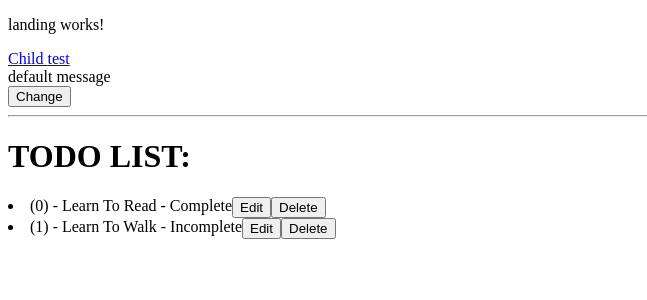
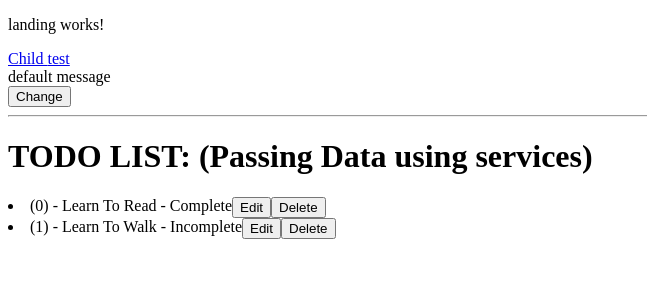
Before and after one commit to msenador/angular-passing-data-with-services, an Angular app: page / in a window 1280 px wide. Shown: the top 300 px of the page, without its empty margins (0-647 px from the left). Built offline with nearby package versions, Linux system fonts and the light colour scheme.

Commit message:
edit header

```diff
--- a/src/app/landing/landing.component.html
+++ b/src/app/landing/landing.component.html
@@ -8,7 +8,7 @@ test</a>
 <div>{{message}}</div>
 <button (click)="newMessage()">Change</button>
 <hr />
-<h1>TODO LIST:</h1>
+<h1>TODO LIST: (Passing Data using services)</h1>
 <div *ngFor="let todos of todoListData; let i = index">
   <div style="display: flex; flex-direction:row">
   <li>
```
